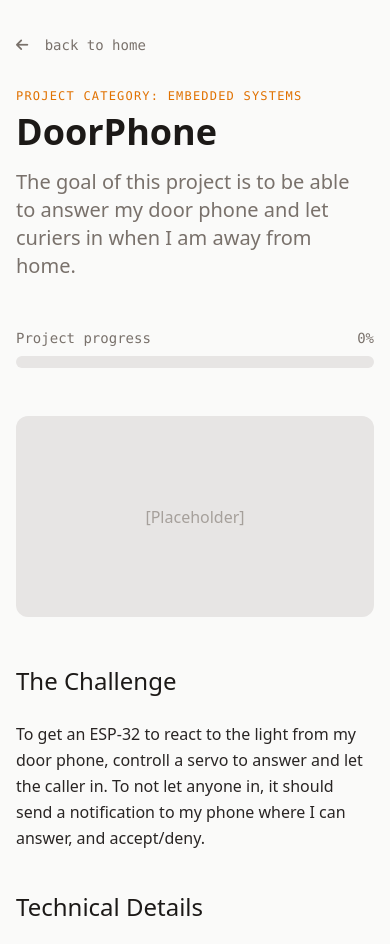
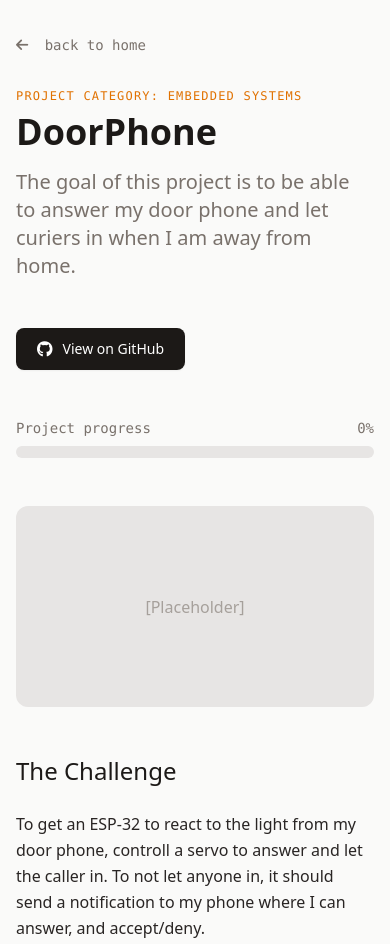
Before and after one commit to DaOl6717/webbsida, a plain HTML site: page projects/DoorPhone/index.html in a window 390 px wide. Shown: the top 944 px of the page. Drawn offline with nearby package versions, Linux system fonts and the light colour scheme.

Commit message:
Added github link to DoorPhone

```diff
--- a/projects/DoorPhone/index.html
+++ b/projects/DoorPhone/index.html
@@ -23,13 +23,13 @@
             <p class="text-xl text-stone-500 mt-4 font-light">The goal of this project is to be able to answer my door phone and let curiers in when I am away from home.</p>
         </header>
 
-<!--         <div class="flex flex-wrap gap-4 mb-12">
-            <a href="https://github.com/DaOl6717/Stargazer" target="_blank" rel="noopener noreferrer"
+         <div class="flex flex-wrap gap-4 mb-12">
+            <a href="https://github.com/DaOl6717/DoorPhone" target="_blank" rel="noopener noreferrer"
                 class="inline-flex items-center gap-2.5 bg-stone-900 text-white px-5 py-2.5 rounded-lg text-sm font-medium hover:bg-stone-800 shadow-xs transition-all border border-transparent">
                 <i class="fa-brands fa-github text-base"></i>
                 <span>View on GitHub</span>
             </a>
-        </div> -->
+        </div>
 
         <!-- Project progress bar -->
         <div class="mb-12">
```
